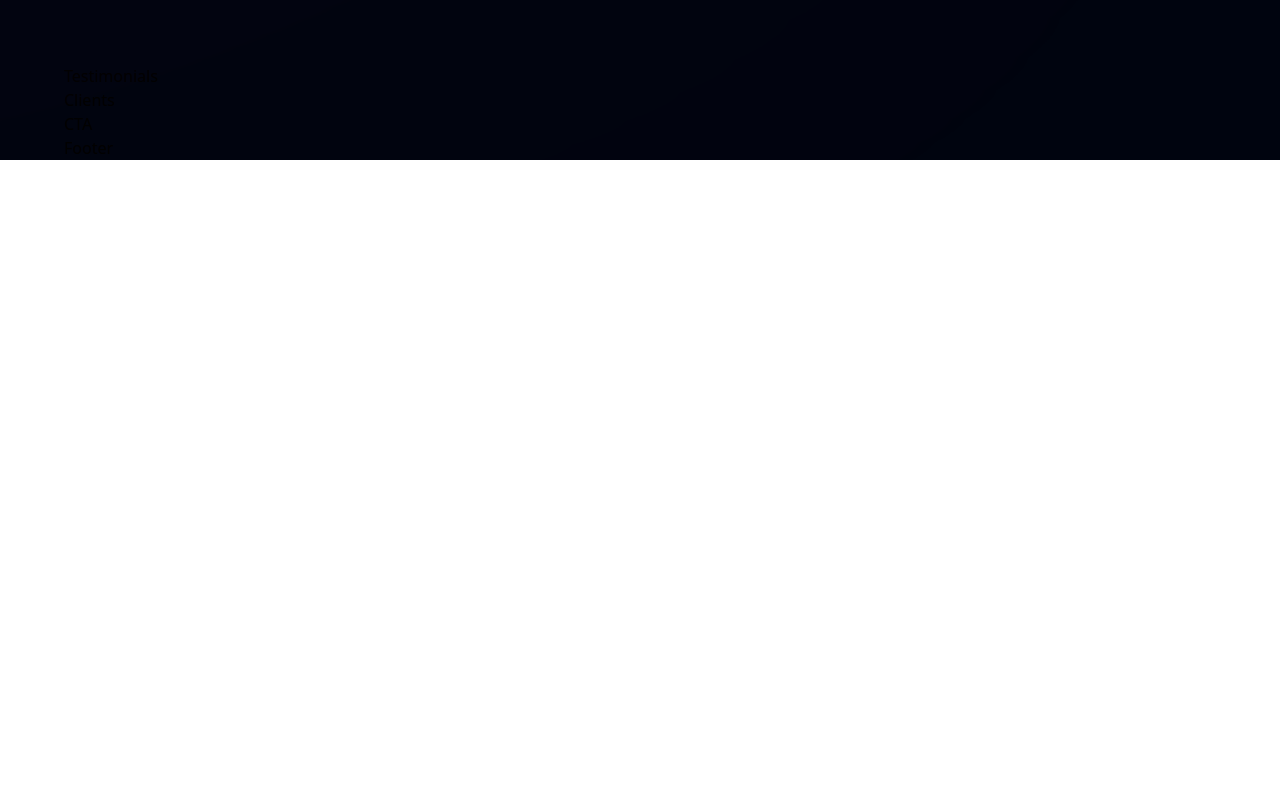
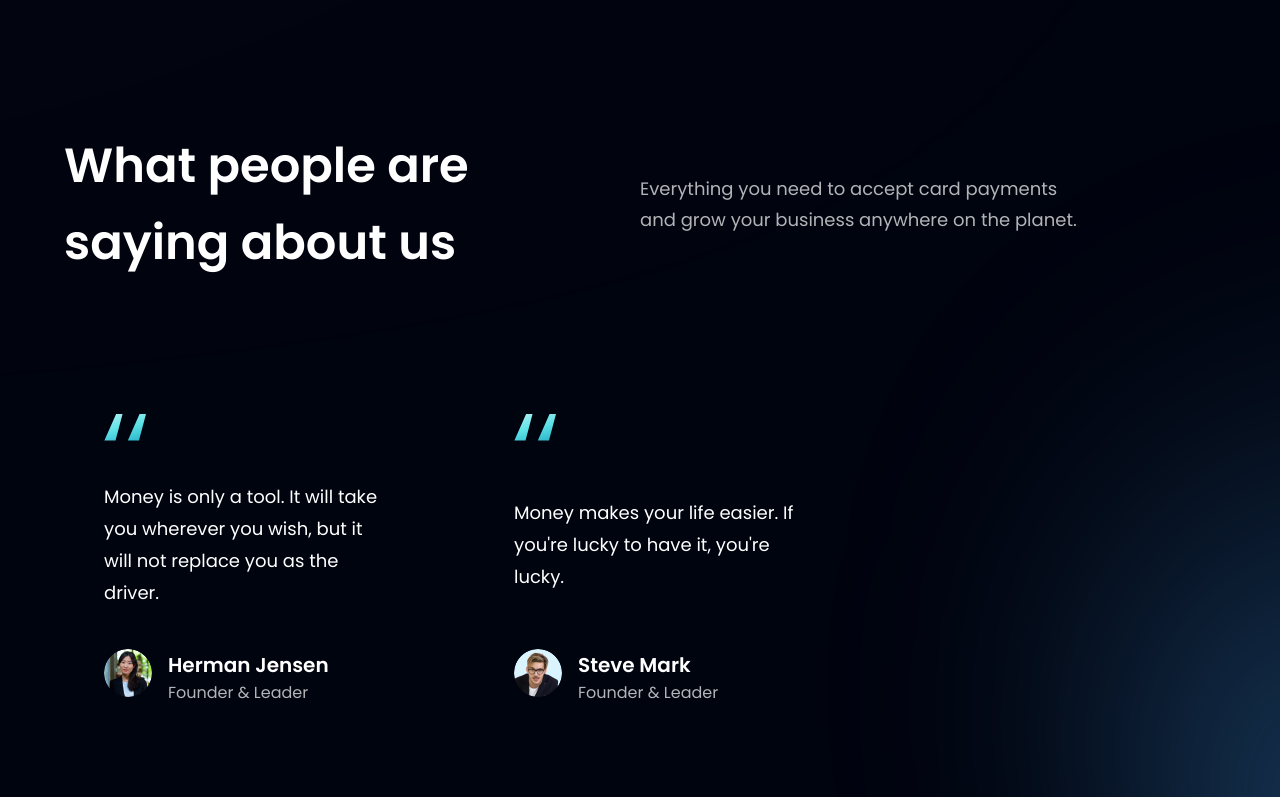
Before and after one commit to Jack-Camo/js-mastery-modern-react-website, a React (Vite) app: page / in a window 1280 px wide. Shown: the part 2723-3520 px from the top of the page. Before the commit the page ends 2883 px from the top, so only its background shows below. Built offline with nearby package versions, Linux system fonts and the light colour scheme.

Commit message:
feat: create feedbackcard and testimonials components

```diff
--- a/src/components/FeedbackCard.jsx
+++ b/src/components/FeedbackCard.jsx
@@ -1,8 +1,20 @@
-import React from 'react'
+import { quotes } from "../assets";
 
-const FeedbackCard = () => {
+const FeedbackCard = ( {content, name, title, img} ) => {
   return (
-    <div>FeedbackCard</div>
+    <div className='flex justify-between flex-col px-10 py-12 rounded-[20px] max-w-[370px] md:mr-10 sm:mr-5 mr-0 my-5 feedback-card'>
+      <img src={quotes} alt="double_quotes" className="w-[42px] h-[27px] object-contain" />
+      <p className="font-poppins font-normal text-[18px] leading-[32px] text-white my-10">{content}</p>
+
+      <div className="flex flex-row">
+        <img src={img} alt={name} className="w=[48px] h-[48px] rounded-full" />
+
+        <div className="flex flex-col ml-4">
+          <h4 className="font-poppins font-semibold text-[20px] leading-[32px] text-white">{name}</h4>
+          <p className="font-poppins font-normal text-[16px] leading-[24px] text-dimWhite">{title}</p>
+        </div>
+      </div>
+    </div>
   )
 }
 
--- a/src/components/Testimonials.jsx
+++ b/src/components/Testimonials.jsx
@@ -1,8 +1,26 @@
-import React from 'react'
+import { card } from "../assets";
+import { feedback } from "../constants";
+import styles from "../style";
+import FeedbackCard from "./FeedbackCard";
 
 const Testimonials = () => {
   return (
-    <div>Testimonials</div>
+    <section id="clients" className={`${styles.paddingY} ${styles.flexCenter} flex-col relative`}>
+      <div className="absolute z-[0] w-[60%] h-[60%] -right-[50%] rounded-full blue__gradient" />
+
+      <div className="w-full flex justify-between items-center md:flex-row flex-col sm:mb-16 mb-6 relative z-[1]">
+        <h1 className={styles.heading2}>What people are <br className="sm:block hidden" /> saying about us</h1>
+        <div className="w-full md:mt-0 mt-6">
+          <p className={`${styles.paragraph} text-left max-w-[450px]`}>Everything you need to accept card payments and grow your business anywhere on the planet.</p>
+        </div>
+      </div>
+
+      <div className="flex flex-wrap sm:justify-start justify-center w-full feedback-container relative z-[1]">
+        {feedback.map((card) => (
+          <FeedbackCard key={card.id} {...card} />
+        ))}
+      </div>
+    </section>
   )
 }
 
```
